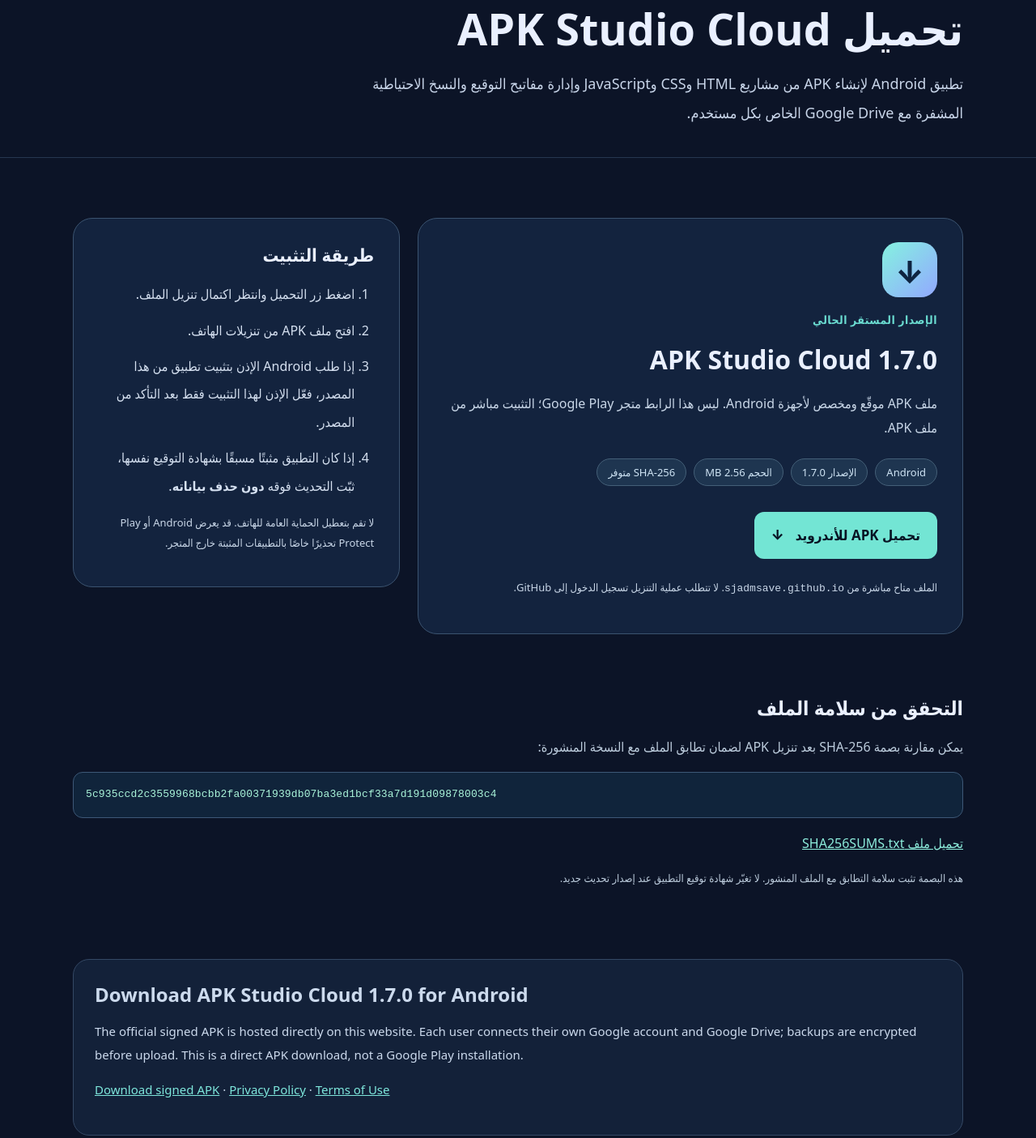
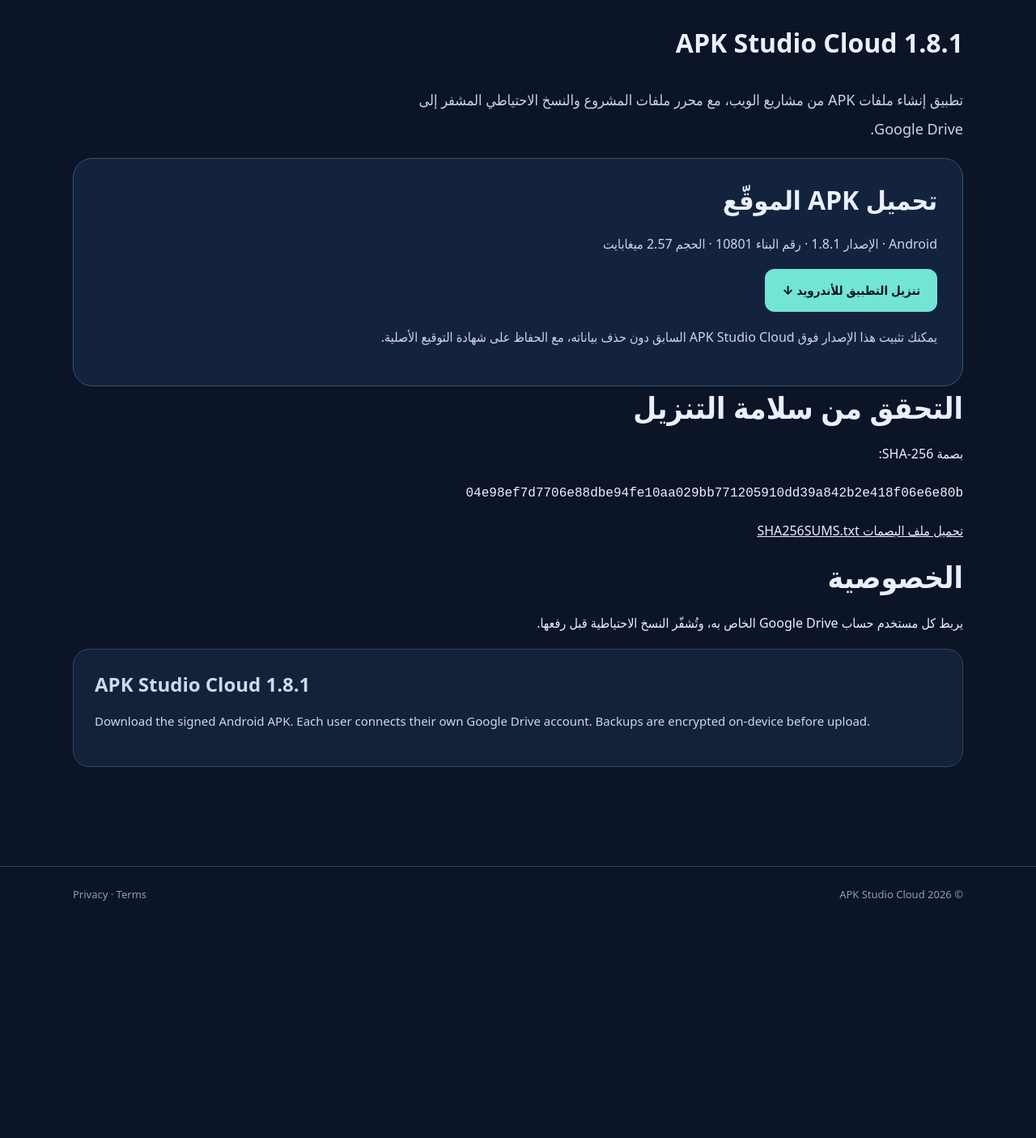
Before and after one commit to sjadmsave/sjadmsave.github.io, a plain HTML site: page download.html in a window 1280 px wide. Shown: the part 184-1589 px from the top of the page at 81% size. After the commit the page ends 1322 px from the top, so only its background shows below. Drawn offline with Linux system fonts and the light colour scheme.

Commit message:
Publish simple stable 1.8.1 signed APK download page

```diff
--- a/download.html
+++ b/download.html
@@ -1,57 +1,19 @@
 <!doctype html>
-<html lang="ar" dir="rtl">
-<head>
-  <meta charset="utf-8">
-  <meta name="viewport" content="width=device-width, initial-scale=1">
-  <meta name="color-scheme" content="light dark">
-  <meta name="theme-color" content="#111d39">
-  <meta name="description" content="تنزيل APK Studio Cloud 1.7.0 لنظام Android، مع معلومات التثبيت والتحقق من سلامة ملف APK الموقّع.">
-  <link rel="canonical" href="https://sjadmsave.github.io/download.html">
-  <link rel="icon" type="image/svg+xml" href="favicon.svg">
-  <link rel="stylesheet" href="style.css">
-  <title>تحميل APK Studio Cloud للأندرويد — الإصدار 1.7.0</title>
-</head>
-<body>
-<header class="header"><div class="shell nav"><a class="brand" href="./" aria-label="الرئيسية"><span class="brand-mark" aria-hidden="true">◈</span><span>APK <strong>Studio</strong> <em>Cloud</em></span></a><nav aria-label="التنقل الرئيسي"><a href="./">الرئيسية</a><a href="download.html" aria-current="page">التحميل</a><a href="privacy.html">الخصوصية</a><a href="terms.html">الشروط</a></nav></div></header>
-<main>
-  <section class="subhero"><div class="shell">
-    <p class="eyebrow">تنزيل رسمي من موقع المشروع</p>
-    <h1>تحميل APK Studio Cloud</h1>
-    <p class="lead">تطبيق Android لإنشاء APK من مشاريع HTML وCSS وJavaScript وإدارة مفاتيح التوقيع والنسخ الاحتياطية المشفرة مع Google Drive الخاص بكل مستخدم.</p>
-  </div></section>
-  <section class="section shell download-layout">
-    <article class="download-card">
-      <span class="download-icon" aria-hidden="true">↓</span>
-      <div><p class="eyebrow">الإصدار المستقر الحالي</p><h2>APK Studio Cloud 1.7.0</h2></div>
-      <p>ملف APK موقّع ومخصص لأجهزة Android. ليس هذا الرابط متجر Google Play؛ التثبيت مباشر من ملف APK.</p>
-      <div class="release-meta"><span>Android</span><span>الإصدار 1.7.0</span><span>الحجم 2.56 MB</span><span>SHA-256 متوفر</span></div>
-      <a class="button main download-big" href="downloads/APK-Studio-Cloud-1.7.0-Release-signed.apk" download="APK-Studio-Cloud-1.7.0-Release-signed.apk">تحميل APK للأندرويد <span aria-hidden="true">↓</span></a>
-      <p class="note">الملف متاح مباشرة من <code>sjadmsave.github.io</code>. لا تتطلب عملية التنزيل تسجيل الدخول إلى GitHub.</p>
-    </article>
-    <aside class="download-side">
-      <h2>طريقة التثبيت</h2>
-      <ol>
-        <li>اضغط زر التحميل وانتظر اكتمال تنزيل الملف.</li>
-        <li>افتح ملف APK من تنزيلات الهاتف.</li>
-        <li>إذا طلب Android الإذن بتثبيت تطبيق من هذا المصدر، فعّل الإذن لهذا التثبيت فقط بعد التأكد من المصدر.</li>
-        <li>إذا كان التطبيق مثبتًا مسبقًا بشهادة التوقيع نفسها، ثبّت التحديث فوقه <strong>دون حذف بياناته</strong>.</li>
-      </ol>
-      <p class="note">لا تقم بتعطيل الحماية العامة للهاتف. قد يعرض Android أو Play Protect تحذيرًا خاصًا بالتطبيقات المثبتة خارج المتجر.</p>
-    </aside>
-  </section>
-  <section class="section shell verification">
-    <h2>التحقق من سلامة الملف</h2>
-    <p>يمكن مقارنة بصمة SHA-256 بعد تنزيل APK لضمان تطابق الملف مع النسخة المنشورة:</p>
-    <code class="hash-value" dir="ltr">5c935ccd2c3559968bcbb2fa00371939db07ba3ed1bcf33a7d191d09878003c4</code>
-    <p><a href="downloads/SHA256SUMS.txt">تحميل ملف SHA256SUMS.txt</a></p>
-    <p class="note">هذه البصمة تثبت سلامة التطابق مع الملف المنشور. لا تغيّر شهادة توقيع التطبيق عند إصدار تحديث جديد.</p>
-  </section>
-  <section class="section shell english-summary" lang="en" dir="ltr">
-    <h2>Download APK Studio Cloud 1.7.0 for Android</h2>
-    <p>The official signed APK is hosted directly on this website. Each user connects their own Google account and Google Drive; backups are encrypted before upload. This is a direct APK download, not a Google Play installation.</p>
-    <p><a href="downloads/APK-Studio-Cloud-1.7.0-Release-signed.apk">Download signed APK</a> · <a href="privacy.html">Privacy Policy</a> · <a href="terms.html">Terms of Use</a></p>
-  </section>
-</main>
-<footer class="footer"><div class="shell footer-inner"><span>© 2026 APK Studio Cloud · تطبيق Android مستقل</span><span><a href="./">الرئيسية</a> · <a href="privacy.html">سياسة الخصوصية</a> · <a href="terms.html">شروط الاستخدام</a></span></div></footer>
-</body>
-</html>
+<html lang="ar" dir="rtl"><head><meta charset="utf-8"><meta name="viewport" content="width=device-width, initial-scale=1">
+<meta name="description" content="تنزيل APK Studio Cloud 1.8.1 المستقر لهواتف Android.">
+<link rel="canonical" href="https://sjadmsave.github.io/download.html">
+<link rel="stylesheet" href="style.css"><link rel="icon" href="favicon.svg">
+<title>تحميل APK Studio Cloud 1.8.1</title></head>
+<body><header class="header"><div class="shell nav"><a class="brand" href="./">APK Studio Cloud</a><nav><a href="./">الرئيسية</a><a href="download.html">التحميل</a><a href="privacy.html">الخصوصية</a><a href="terms.html">الشروط</a></nav></div></header>
+<main class="shell section"><p class="eyebrow">الإصدار المستقر</p><h1>APK Studio Cloud 1.8.1</h1>
+<p class="lead">تطبيق إنشاء ملفات APK من مشاريع الويب، مع محرر ملفات المشروع والنسخ الاحتياطي المشفر إلى Google Drive.</p>
+<div class="download-card"><h2>تحميل APK الموقّع</h2>
+<p>Android · الإصدار 1.8.1 · رقم البناء 10801 · الحجم 2.57 ميغابايت</p>
+<a class="button main" href="downloads/APK-Studio-Cloud-1.8.1-Stable-signed.apk" download>تنزيل التطبيق للأندرويد ↓</a>
+<p>يمكنك تثبيت هذا الإصدار فوق APK Studio Cloud السابق دون حذف بياناته، مع الحفاظ على شهادة التوقيع الأصلية.</p></div>
+<h2>التحقق من سلامة التنزيل</h2><p>بصمة SHA-256:</p>
+<p><code style="overflow-wrap:anywhere">04e98ef7d7706e88dbe94fe10aa029bb771205910dd39a842b2e418f06e6e80b</code></p>
+<p><a href="downloads/SHA256SUMS.txt">تحميل ملف البصمات SHA256SUMS.txt</a></p>
+<h2>الخصوصية</h2><p>يربط كل مستخدم حساب Google Drive الخاص به، وتُشفّر النسخ الاحتياطية قبل رفعها.</p>
+<section class="english-summary" lang="en" dir="ltr"><h2>APK Studio Cloud 1.8.1</h2><p>Download the signed Android APK. Each user connects their own Google Drive account. Backups are encrypted on-device before upload.</p></section>
+</main><footer class="footer"><div class="shell footer-inner"><span>© 2026 APK Studio Cloud</span><span><a href="privacy.html">Privacy</a> · <a href="terms.html">Terms</a></span></div></footer></body></html>
```
